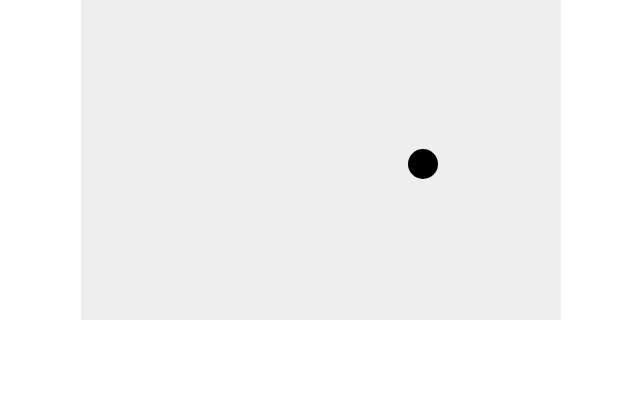
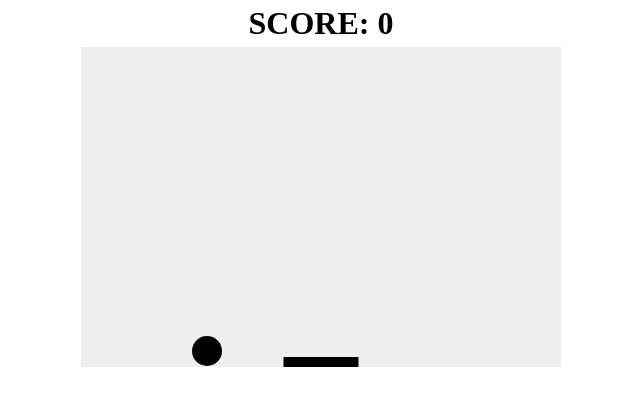
Before and after one commit to bencerr/breakout-game, a plain HTML site: page src/index.html in a window 1280 px wide. Shown: the whole page, without its empty margins (319-959 px from the left). Drawn offline with Linux system fonts and the light colour scheme.

Commit message:
Score added, more functionality for ball added as well.

```diff
--- a/src/index.html
+++ b/src/index.html
@@ -2,11 +2,12 @@
 <html>
     <head>
         <meta charset="utf-8" />
-        <title>Gamedev Canvas Workshop</title>
+        <title>Paddle Game</title>
         <link rel="stylesheet" href="stylesheet.css">
     </head>
 
     <body>
+        <h1 id="scoreboard">SCORE: 0</h1>
         <canvas id="myCanvas" width="480" height="320"></canvas>
         <script type="text/javascript" src="script.js"></script>
 
--- a/src/script.js
+++ b/src/script.js
@@ -1,4 +1,5 @@
 var canvas = document.getElementById("myCanvas");
+var scoreHeader = document.getElementById("scoreboard")
 var ctx = canvas.getContext("2d")
 
 var x = canvas.width/2;
@@ -6,6 +7,20 @@ var y = canvas.height-30;
 var dx = 2;
 var dy = -2;
 var ballRadius = 15;
+
+var paddleHeight = 10;
+var paddleWidth = 75;
+var paddleX = (canvas.width-paddleWidth)/2;
+
+var score = 0;
+
+function displayPaddle() {
+    ctx.beginPath();
+    ctx.rect(paddleX, canvas.height-paddleHeight, paddleWidth, paddleHeight);
+    ctx.fillStyle = "#000000";
+    ctx.fill();
+    ctx.closePath();
+}
 
 function displayBall() {
     ctx.beginPath();
@@ -15,19 +30,51 @@ function displayBall() {
     ctx.closePath();
 }
 
+function mouseHandler(e) {
+    var rect = canvas.getBoundingClientRect();
+    paddleX = (e.screenX - rect.left) - (paddleWidth/2);
+    if (paddleX <= 0) {
+        paddleX = 0;
+    } else if (paddleX + paddleWidth > canvas.width){
+        paddleX = canvas.width - paddleWidth;
+    }
+}
+
+function resetGame() {
+    alert("GAME OVER");
+    document.location.reload();
+    clearInterval(drawInterval);
+    score = 0;
+}
+
+function updateScore() {
+    score++;
+    scoreHeader.innerText = "SCORE: " + score;
+}
+
+document.addEventListener("mousemove", mouseHandler, false);
+
 function draw() {
     ctx.clearRect(0,0,canvas.width, canvas.height);
     displayBall();
+    displayPaddle();
 
     if(x + dx > canvas.width-ballRadius || x + dx < ballRadius) {
         dx = -dx;
     }
-    if(y + dy > canvas.height-ballRadius || y + dy < ballRadius) {
+    if(y + dy < ballRadius) {
         dy = -dy;
+    } else if (y + dy > canvas.height-ballRadius) {
+        if (x > paddleX && x < paddleX + paddleWidth) {
+            dy = -dy;
+            updateScore();
+        } else {
+            resetGame()
+        }
     }
 
     x += dx;
     y += dy;
 }
 
-setInterval(draw, 10) // calls draw every 10 seconds
+var drawInterval = setInterval(draw, 10) // calls draw every 10 seconds
--- a/src/stylesheet.css
+++ b/src/stylesheet.css
@@ -8,3 +8,10 @@ canvas {
     display: block;
     margin: 0 auto;
 }
+
+h1 {
+    margin: auto;
+    width: 50%;
+    text-align: center;
+    padding: 5px;
+}
```
